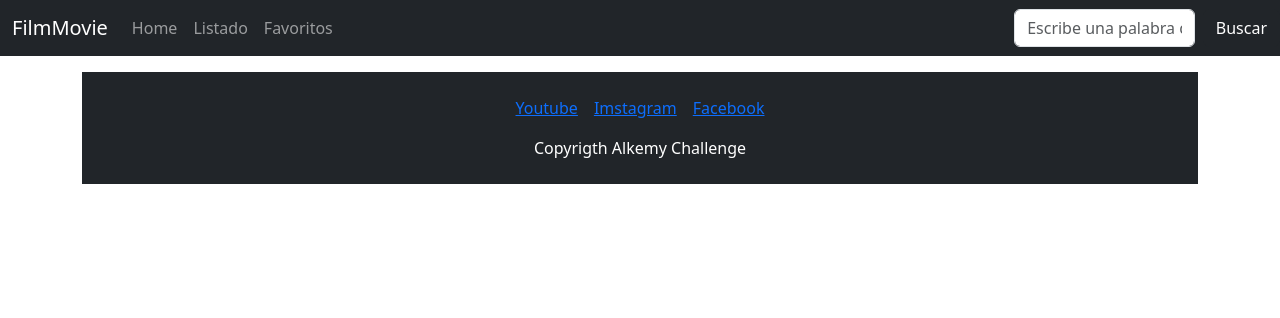
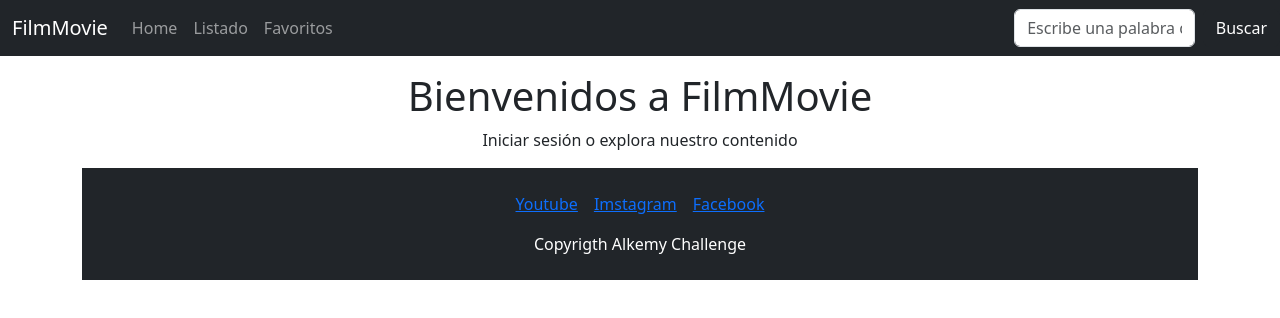
Before and after one commit to vpeinado263/projects-alkemy, a React (Create React App) app: page / in a window 1280 px wide. Shown: the top 318 px of the page. Built offline with nearby package versions, Linux system fonts and the light colour scheme.

Commit message:
Referenciar componente Home.js

```diff
--- a/src/App.js
+++ b/src/App.js
@@ -10,6 +10,7 @@ import { useState, useEffect } from 'react';
 //Styles
 import './css/app.css';
 import './css/bootstrap.min.css';
+import Home from './components/Home';
 
 function App() {
   const [ favorites, setFavorites ] = useState([]);
@@ -71,6 +72,7 @@ function App() {
     <div className='container mt-3'>
 
       <Routes>
+      <Route path="/" element={<Home />} />
         <Route path="/login" element={<Login />} />
         <Route path="/listado" element={<Listado addOrRemoveFromFavs={addOrRemoveFromFavs} />} />
         <Route path="/detalle" element={<Detalle />} />
```
